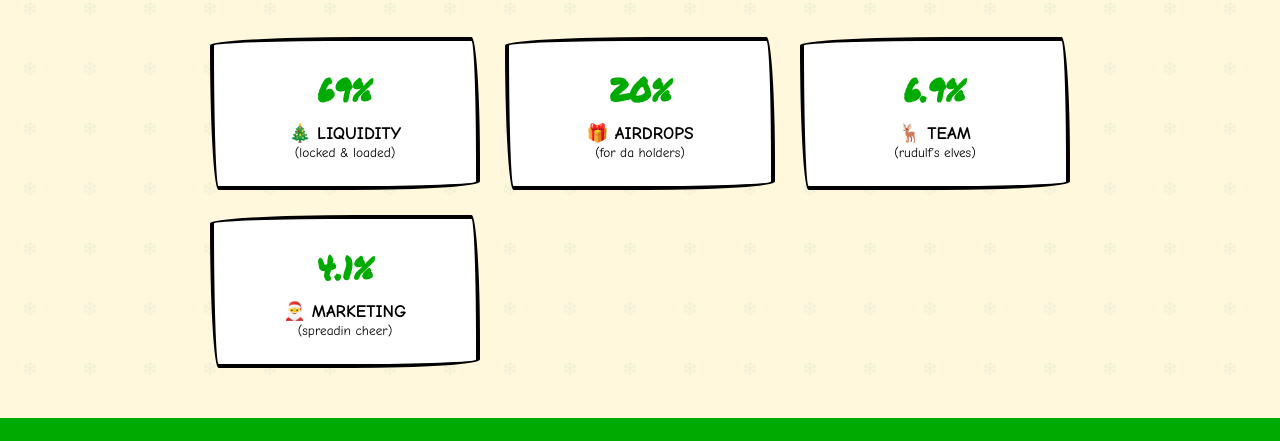
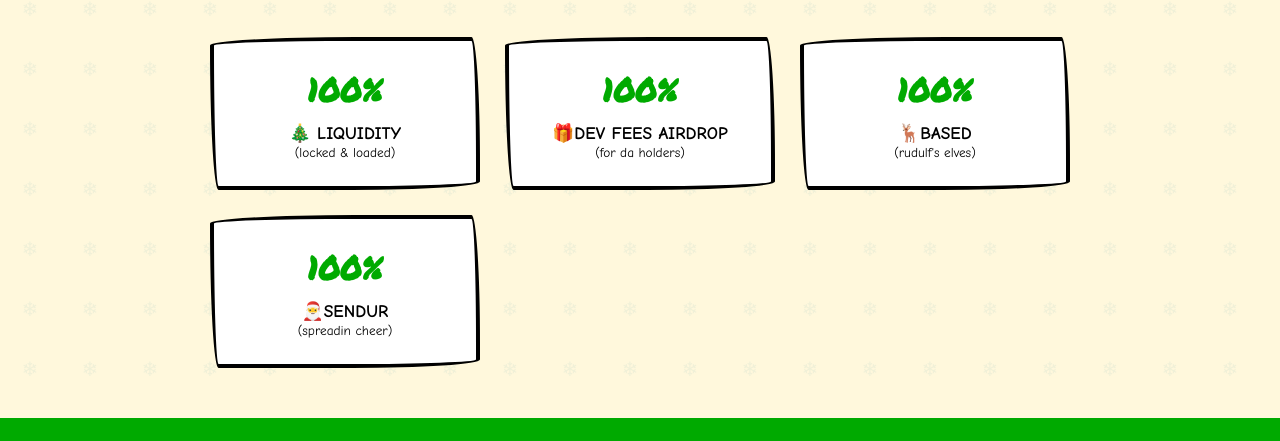
Before and after one commit to williamgutier78/rudulf, a website: page public/index.html in a window 1280 px wide. Shown: the part 1879-2320 px from the top of the page. Drawn offline with Linux system fonts and the light colour scheme.

Commit message:
Update index.html

```diff
--- a/public/index.html
+++ b/public/index.html
@@ -646,23 +646,23 @@
         <h2 class="section-title">📊 TOKENOMICS 📊</h2>
         <div class="distribution-grid">
             <div class="dist-card">
-                <h3>69%</h3>
+                <h3>100%</h3>
                 <p>🎄 LIQUIDITY</p>
                 <small>(locked & loaded)</small>
             </div>
             <div class="dist-card">
-                <h3>20%</h3>
-                <p>🎁 AIRDROPS</p>
+                <h3>100%</h3>
+                <p>🎁DEV FEES AIRDROP</p>
                 <small>(for da holders)</small>
             </div>
             <div class="dist-card">
-                <h3>6.9%</h3>
-                <p>🦌 TEAM</p>
+                <h3>100%</h3>
+                <p>🦌BASED</p>
                 <small>(rudulf's elves)</small>
             </div>
             <div class="dist-card">
-                <h3>4.1%</h3>
-                <p>🎅 MARKETING</p>
+                <h3>100%</h3>
+                <p>🎅SENDUR</p>
                 <small>(spreadin cheer)</small>
             </div>
         </div>
```
